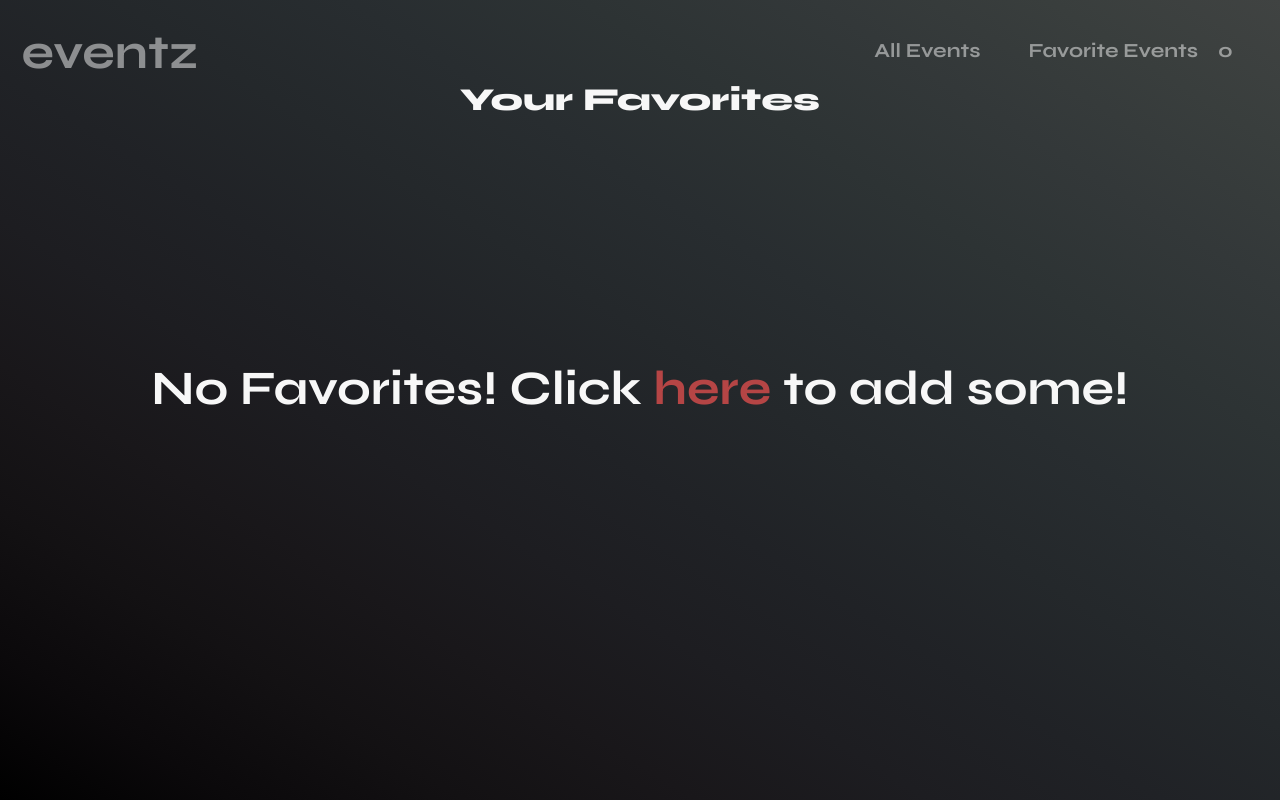
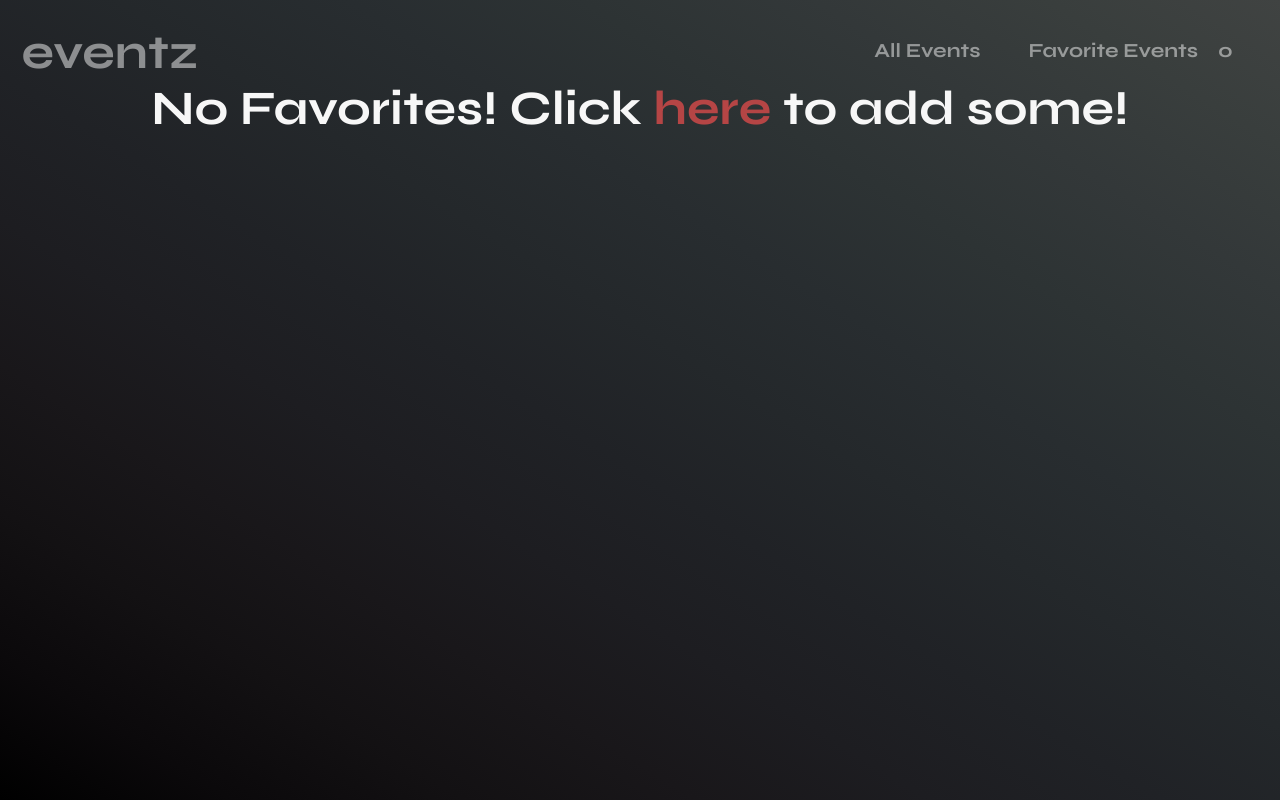
Before and after one commit to FatihSahinGIT/eventz, a React (Create React App) app: page /favorite in a window 1280 px wide. Built offline with nearby package versions, Linux system fonts and the light colour scheme.

Commit message:
Fixing nav bugs

```diff
--- a/src/App.js
+++ b/src/App.js
@@ -15,6 +15,9 @@ const App = () => {
       </header>
 
       <Switch>
+        <Route path="/" exact>
+          <AllEvents />
+        </Route>
         <Route path="/eventz" exact>
           <AllEvents />
         </Route>
--- a/src/comp/Pages/FavoriteEvents.js
+++ b/src/comp/Pages/FavoriteEvents.js
@@ -6,6 +6,7 @@ import FavContext from "../../context/fav-context";
 import EventList from "../../EventList";
 
 import classes from "../style/FavoriteEvents.module.css";
+import classesEv from "../style/EventItem.module.css";
 
 const FavoriteEvents = (props) => {
   const favCtx = useContext(FavContext);
@@ -23,10 +24,11 @@ const FavoriteEvents = (props) => {
   }
 
   return (
-    <div className={classes.favmain}>
-      <h1 className={classes.header}>Your Favorites</h1>
-      <div className={classes.favcontent}>{content}</div>
-    </div>
+    <>
+      <div className={classesEv.eventitem}>
+        <div className={classes.favcontent}>{content}</div>
+      </div>
+    </>
   );
 };
 
```
